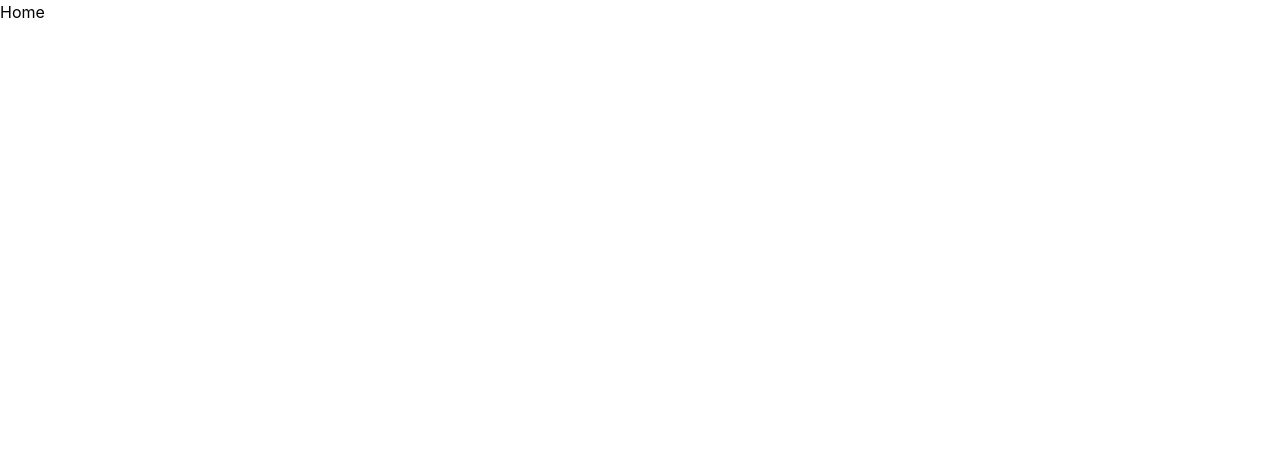
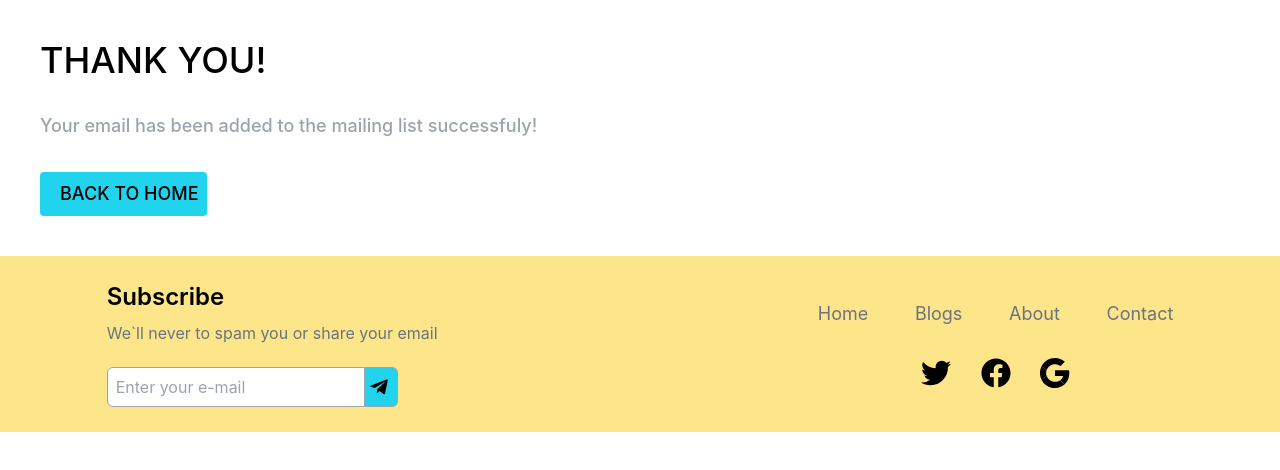
Before and after one commit to kogunlu/codezillas-capstone, a React (Create React App) app: page /thanks-subs in a window 1280 px wide. Before the commit this address led to /. Shown: the top 470 px of the page. Built offline with nearby package versions, Linux system fonts and the light colour scheme.

Commit message:
Feat | Footer create. Subscription input box component create. Thanks page create for subscription.

```diff
--- a/src/App.jsx
+++ b/src/App.jsx
@@ -4,6 +4,9 @@ import About from "./components/pages/About/About";
 import ErrorPage from './components/pages/404/ErrorPage';
 import Book from './components/pages/book/Book';
 import Home from "./components/pages/home/Home"
+import SubsThanks from "./components/pages/thanks/SubsThanks"
+import Footer from "./components/shared/footer/Footer"
+
 
 
 
@@ -17,8 +20,10 @@ function App() {
         <Route path='book' element={<Book />} />
         <Route path='*' element= {<ErrorPage />}  />
         <Route path='about' element= {<About/>} />
+        <Route path='thanks-subs' element={<SubsThanks />} />
 
       </Routes>
+      <Footer />
     </BrowserRouter>
   );
 }
--- /dev/null
+++ b/src/components/pages/thanks/SubsThanks.jsx
@@ -0,0 +1,13 @@
+import Thanks from "../../shared/thanksPages/Thanks"
+
+function SubsThanks(){
+
+
+    return(
+            <div>
+                <Thanks text="Your email has been added to the mailing list successfuly!"/>
+            </div>
+    )
+}
+
+export default SubsThanks
--- a/src/components/shared/footer/Footer.jsx
+++ b/src/components/shared/footer/Footer.jsx
@@ -1,8 +1,54 @@
-import React from 'react'
+import {Link} from "react-router-dom"
+import {FaFacebook, FaTwitter} from "react-icons/fa"
+import {GrGoogle} from "react-icons/gr"
+import SubsInput from "../subsInput/SubsInput"
+
+
+
 
 function Footer() {
+
+
+
   return (
-    <div>Footer</div>
+    <div className='w-full h-60 md:h-44 bg-amber-200 flex justify-center'>
+
+
+    <div className='w-full md:w-10/12 h-full flex flex-col md:flex-row justify-between items-center'>
+
+      <div className='h-5/6 w-full md:w-4/12 flex flex-col items-center md:items-start justify-around'>
+
+          <div className='flex flex-col gap-2'>
+              <h2 className='text-2xl font-semibold'>Subscribe</h2>
+              <p className='text-gray-500'>
+                We`ll never to spam you or share your email
+              </p>
+          </div>
+
+          <SubsInput />
+      </div>
+
+
+      <div className='h-5/6 w-4/12 flex flex-col justify-evenly items-center'>
+          <div className='w-full flex justify-between items-center '>
+              <Link to='/' className='text-gray-500 hover:scale-110 hover:underline hover:underline-offset-4 text-lg' >Home</Link>
+              <Link to='blogs' className='text-gray-500 hover:scale-110 hover:underline hover:underline-offset-4 text-lg'>Blogs</Link>
+              <Link to='about' className='text-gray-500 hover:scale-110 hover:underline hover:underline-offset-4 text-lg'>About</Link>
+              <Link to='contact' className='text-gray-500 hover:scale-110 hover:underline hover:underline-offset-4 text-lg'>Contact</Link>
+          </div>
+
+          <div className='w-6/12 flex justify-around items-center'>
+            <button type='button' alt="Twitter" className='text-3xl hover:text-cyan-400'><FaTwitter /></button>
+            <button type='button' alt="Facebook" className='text-3xl hover:text-blue-800'><FaFacebook /></button>
+            <button type='button' alt="Google" className='text-3xl hover:text-white'><GrGoogle /></button>
+          </div>
+      </div>
+    </div>
+
+
+
+
+    </div>
   )
 }
 
--- /dev/null
+++ b/src/components/shared/subsInput/SubsInput.jsx
@@ -0,0 +1,41 @@
+import {useState} from 'react'
+import {useNavigate} from "react-router-dom"
+import {FaTelegramPlane} from "react-icons/fa"
+import { v4 as uuidv4 } from 'uuid';
+import { doc, setDoc } from "firebase/firestore";
+import db from "../../../db/firebase.config"
+
+function SubsInput(){
+
+  const [email, setEmail] = useState("")
+  const navigate = useNavigate()
+
+  async function sendData(obj){
+
+    await setDoc(doc(db, "subscription-list", uuidv4()), {
+      email: obj
+    });
+
+  }
+
+  function handleClick(){
+    sendData(email).then(setEmail("")).then(navigate('thanks-subs'))
+  }
+
+    return(
+        <div className='flex justify-start items-center'>
+              <input
+              type='email'
+              className='border border-gray-400 rounded-l-md h-10 pl-2 focus:outline-none'
+              placeholder='Enter your e-mail'
+              value={email}
+              onChange={e => setEmail(e.target.value)}
+              />
+              <button type='button' className='h-10  bg-cyan-400 pl-1 pr-2 rounded-r-md border-y border-r border-gray-400 hover:bg-cyan-300 text-xl' onClick={() => handleClick()}>
+                <FaTelegramPlane />
+              </button>
+          </div>
+    )
+}
+
+export default SubsInput
```
Also changed, not shown: src/components/pages/home/Home.jsx (+6 -2 lines).
